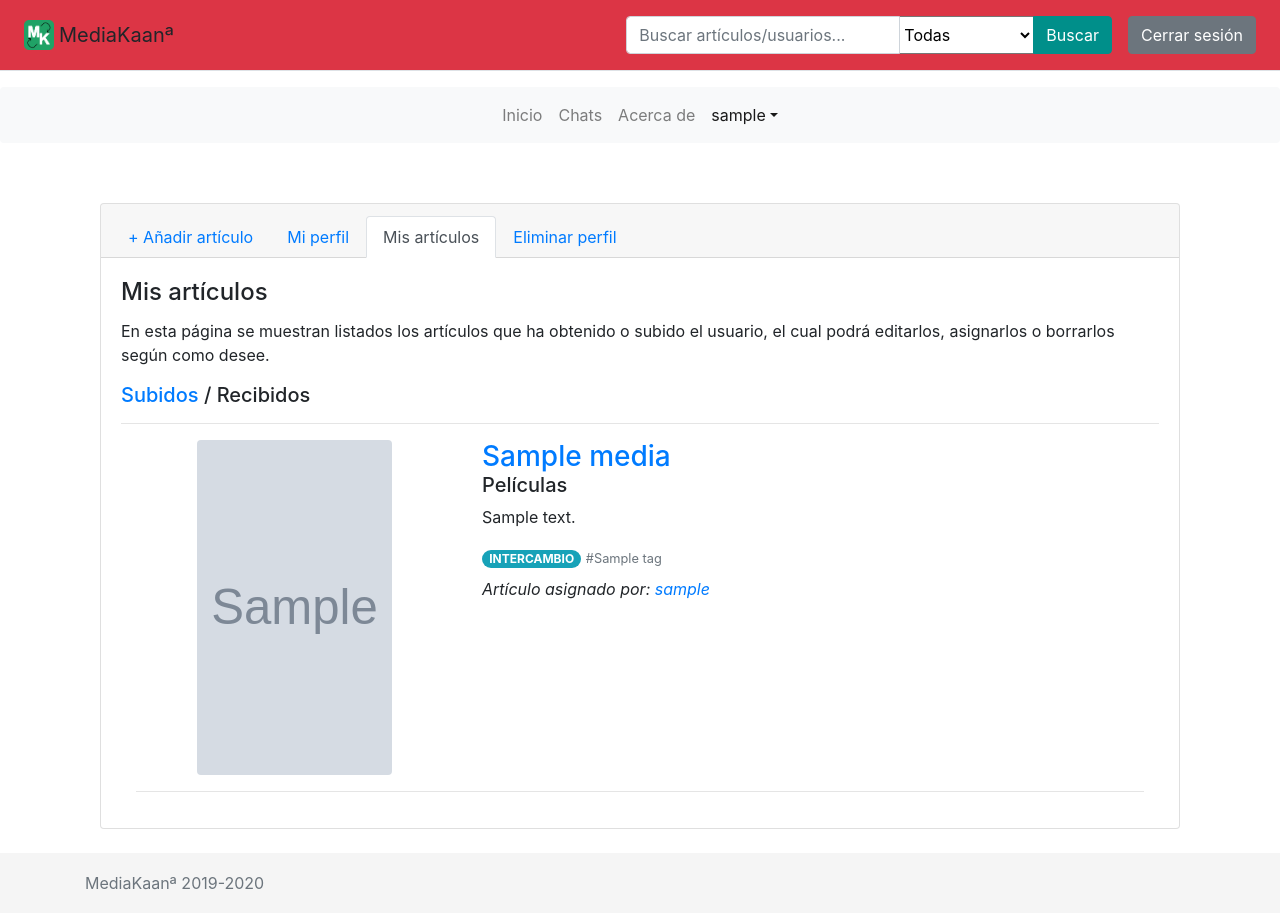
After one commit to micheldevs/MediaKaan, a Django app: a page that uses templates/gestionUsuarios/base.html in a window 1280 px wide. The commit adds this page. Run offline with Django 3.2, Linux system fonts and the light colour scheme; a user stored in the database is signed in; tables that the repository leaves empty hold one stand-in row (values such as "Sample post"); grey boxes marked "Sample" are stand-in pictures; some libraries are stand-ins or nearby versions.

Commit message:
Mejorada consulta de artículos del usuario

```diff
--- a/gestionArticulos/urls.py
+++ b/gestionArticulos/urls.py
@@ -8,4 +8,5 @@ urlpatterns = [
     url(r'^articulo/$', views.article, name='art'),
     url(r'^registrararticulo/$', views.add_article, name='add_article'),
     url(r'^misarticulos/$', views.my_articles, name='my_articles'),
+    url(r'^articulosrecibidos/$', views.rec_articles, name='rec_articles'),
 ]
--- a/gestionArticulos/views.py
+++ b/gestionArticulos/views.py
@@ -195,3 +195,16 @@ def my_articles(request):
         articulos = None
 
     return render(request, 'gestionArticulos/myarticles.html', {'articulos': articulos, 'borrado': borrado, 'asignado': asignado, 'erroras': erroras})
+
+@login_required
+def rec_articles(request):
+    """
+    Devolverá al usuario una plantilla con los artículos que ha obtenido de otras personas.
+    """
+
+    if Media.objects.filter(asignado=request.user).exists():
+        articulos = Media.objects.filter(asignado=request.user)
+    else:
+        articulos = None
+
+    return render(request, 'gestionArticulos/recarticles.html', {'articulos': articulos})
--- a/templates/gestionArticulos/myarticles.html
+++ b/templates/gestionArticulos/myarticles.html
@@ -1,5 +1,5 @@
 {% extends "gestionUsuarios/base.html" %}
-{% block title %} MediaKaanª | Añadir artículo {% endblock %}
+{% block title %} MediaKaanª | Mis artículos {% endblock %}
 {% load static %}
 {% load widget_tweaks %}
 {% block body_block %}
@@ -23,7 +23,8 @@
     </div>
     <div class="card-body">
         <h4 class="card-title">Mis artículos</h4>
-        <p>En esta página se muestran listados los artículos del usuario, el cual podrá editarlos, asignarlos o borrarlos según como desee.</p>
+        <p>En esta página se muestran listados los artículos que ha obtenido o subido el usuario, el cual podrá editarlos, asignarlos o borrarlos según como desee.</p>
+        <h5>Subidos / <a href="{% url 'gestionArticulos:rec_articles' %}">Recibidos</a></h5>
         {% if borrado %}
         <div class="alert alert-success alert-dismissible">
           <a href="#" class="close" data-dismiss="alert" aria-label="close">&times;</a>
--- /dev/null
+++ b/templates/gestionArticulos/recarticles.html
@@ -0,0 +1,78 @@
+{% extends "gestionUsuarios/base.html" %}
+{% block title %} MediaKaanª | Mis artículos {% endblock %}
+{% load static %}
+{% load widget_tweaks %}
+{% block body_block %}
+<div class="card">
+    <div class="card-header">
+        <ul class="nav nav-tabs card-header-tabs">
+            <li class="nav-item waves-effect waves-light">
+                <a class="nav-link" href="{% url 'gestionArticulos:add_article' %}"><span
+                        class="glyphicon">&#x2b;</span> Añadir artículo</a>
+            </li>
+            <li class="nav-item waves-effect waves-light">
+                <a class="nav-link" href="{% url 'gestionUsuarios:my_profile' %}">Mi perfil</a>
+            </li>
+            <li class="nav-item waves-effect waves-light">
+                <a class="nav-link active" href="{% url 'gestionArticulos:my_articles' %}">Mis artículos</a>
+            </li>
+            <li class="nav-item waves-effect waves-light">
+                <a class="nav-link" href="{% url 'gestionUsuarios:delete_user' %}">Eliminar perfil</a>
+            </li>
+        </ul>
+    </div>
+    <div class="card-body">
+        <h4 class="card-title">Mis artículos</h4>
+        <p>En esta página se muestran listados los artículos que ha obtenido o subido el usuario, el cual podrá
+            editarlos, asignarlos o borrarlos según como desee.</p>
+        <h5><a href="{% url 'gestionArticulos:my_articles' %}">Subidos</a> / Recibidos</h5>
+        <hr>
+        <div class="container">
+            {% if not articulos %}
+            <div class="row justify-content-center">
+                <div class="col-6 text-center">
+                    <p>No ha recibido aún ningún artículo, busque alguno que le interese y comuniquese con los
+                        propietarios.</p>
+                </div>
+            </div>
+            {% else %}
+            {% for articulo in articulos %}
+            <div class="row">
+                <div class="col-12 col-lg-4 col-md-6 text-center">
+                    <img class="rounded" src="{% get_media_prefix %}{{articulo.fotoart}}" height="335" width="195">
+                </div>
+                <div class="col-12 col-lg-8 col-md-6">
+                    <a href="{% url 'gestionArticulos:art' %}?id={{articulo.media_id}}">
+                        <h3 class="mb-0 text-truncated">{{articulo.nombre}}</h3>
+                    </a>
+                    <h5>{{articulo.categoria_text}}</h5>
+                    <p>
+                        {{articulo.descripcion}}
+                    </p>
+                    {% if articulo.accion == "INTERCAMBIO" %}
+                    <span class="badge badge-pill badge-info">{{articulo.accion}}</span>
+                    {% elif articulo.accion == "DONO" %}
+                    <span class="badge badge-pill badge-success">{{articulo.accion}}</span>
+                    {% else %}
+                    <span class="badge badge-pill badge-primary">{{articulo.accion}}</span>
+                    {% endif %}
+                    <small>
+                        {% for tag in articulo.tags.all %}
+                        <a href="{% url 'gestionArticulos:artresults' %}?consulta={{tag.name}},&categoria=Todas">
+                            <label class="text-muted">#{{tag.name}}</label>
+                        </a>
+                        {% endfor %}
+                    </small>
+                    <p class="font-italic">
+                        Artículo asignado por: <a href="#">{{articulo.propietario.username}}</a>
+                    </p>
+                </div>
+            </div>
+            <hr>
+            {% endfor %}
+            {% endif %}
+        </div>
+    </div>
+</div>
+<br>
+{% endblock %}
--- a/templates/gestionUsuarios/base.html
+++ b/templates/gestionUsuarios/base.html
@@ -83,6 +83,8 @@
                   <li class="nav-item dropdown show">
                      <a class="nav-link dropdown-toggle" data-toggle="dropdown" href="#" role="button" aria-haspopup="true" aria-expanded="false">{{ user.username }}</a>
                      <div class="dropdown-menu">
+                        <a class="dropdown-item" href="{% url 'gestionArticulos:add_article' %}"><span class="glyphicon">&#x2b;</span> Añadir artículo</a>
+                        <div class="dropdown-divider"></div>
                        <a class="dropdown-item" href="{% url 'gestionUsuarios:my_profile' %}">Mi perfil</a>
                        <a class="dropdown-item" href="{% url 'gestionArticulos:my_articles' %}">Mis artículos</a>
                        <div class="dropdown-divider"></div>
```
